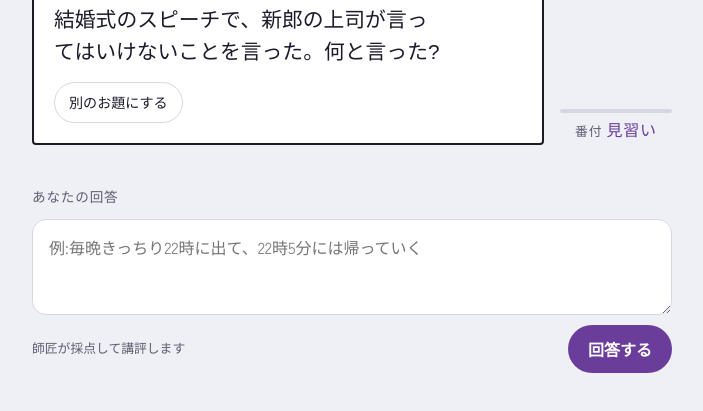
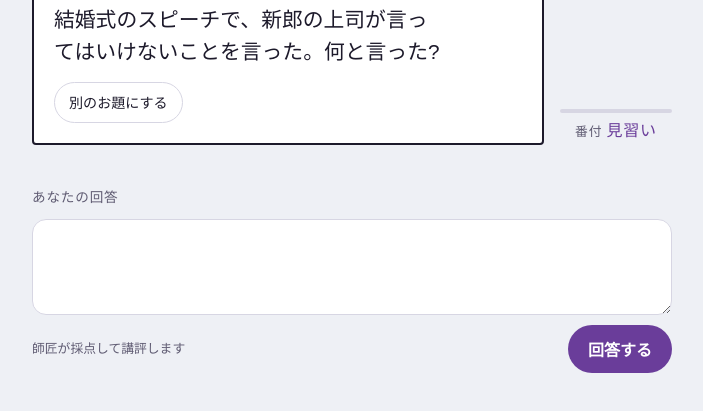
Before and after one commit to vording/ogwack, a plain HTML site: page index.html in a window 1280 px wide. Shown: the part 109-520 px from the top of the page, without its empty margins (288-991 px from the left). Drawn offline with Linux system fonts and the light colour scheme; a web font is replaced by a local one.

Commit message:
回答欄の例文を削除
Co-Authored-By: Claude Opus 5.5 <noreply@anthropic.com>
Claude-Session: https://claude.ai/code/session_01BZjHifMYmRUzoXd2pYqUnM

```diff
--- a/index.html
+++ b/index.html
@@ -179,7 +179,7 @@ textarea:focus { border-color: var(--zabuton); box-shadow: 0 0 0 4px color-mix(i
 
   <form class="answer" id="form">
     <label for="ans">あなたの回答</label>
-    <textarea id="ans" maxlength="200" placeholder="例:毎晩きっちり22時に出て、22時5分には帰っていく"></textarea>
+    <textarea id="ans" maxlength="200"></textarea>
     <div class="row">
       <span class="hint">師匠が採点して講評します</span>
       <button class="btn" id="send" type="submit">回答する</button>
```
